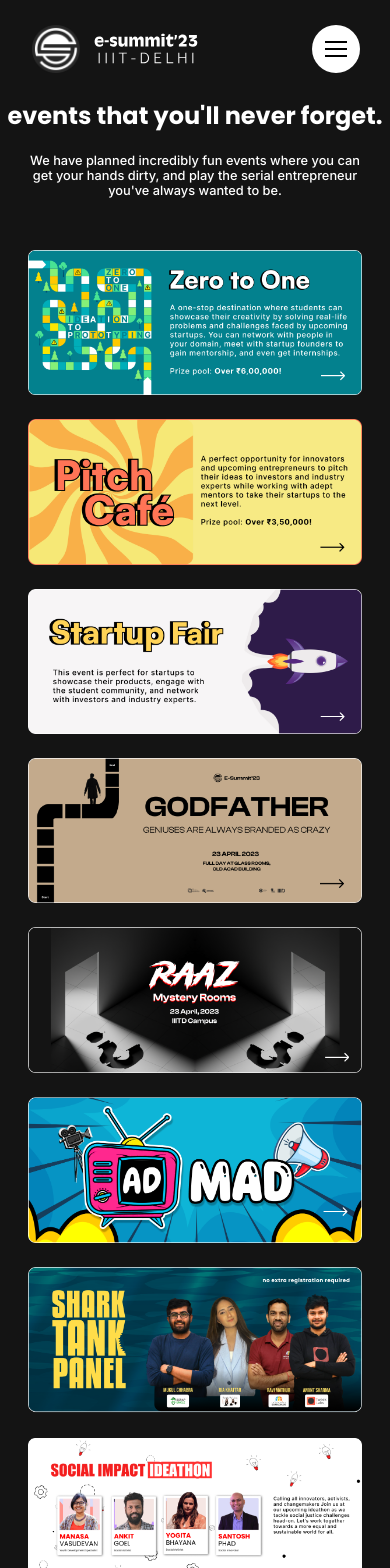
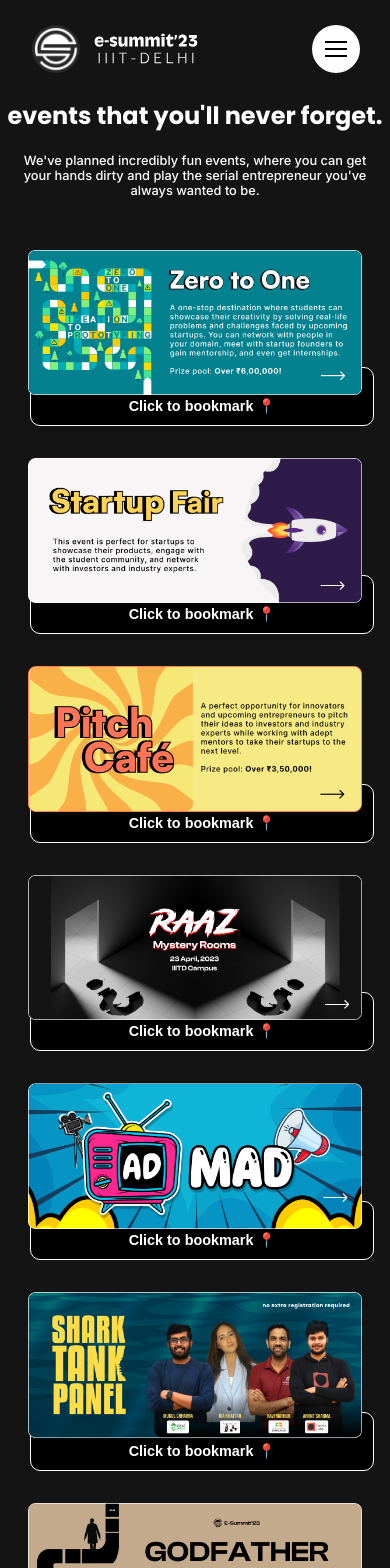
Before and after one commit to SarthakS09/techstars, a React (Create React App) app: page /events in a window 390 px wide. Shown: the top 1568 px of the page. Built offline with nearby package versions, Linux system fonts and the light colour scheme.

Commit message:
Updated Event Links

```diff
--- a/src/App.jsx
+++ b/src/App.jsx
@@ -12,33 +12,12 @@
 import 'aos/dist/aos.css';
 import './App.css'
 
-function AnimatedBlob() {
+function onDelete(id) {
 
-  // getting window width
-  const [width, setWidth] = useState(window.innerWidth);
-  useEffect(() => {
-    window.addEventListener('resize', ()=>{
-      setWidth(window.innerWidth);
-    });
-    return () => {
-        window.removeEventListener('resize', ()=>{
-          setWidth(window.innerWidth);
-        });
-    }
-  }, []);
+}
 
-  // checking if display is mobile
-  const isMobile = (width <= 768);
-  if (!isMobile) {
-    document.body.onpointermove = event => {
-      const blob = document.getElementById('blob');
-      const { clientX, clientY } = event;
-      blob.animate({
-        left: `${clientX}px`,
-        top: `${clientY}px`
-      }, {duration: 4000, fill: "forwards"})
-    }
-  }
+function isPresent(id) {
+
 }
 
 function App() {
@@ -46,13 +25,48 @@
   useEffect(() => {
     AOS.init();
   }, [])
+
+  // Initialising an object of preference mappings
+  const [bookmarks, setBookmarks] = useState({
+    'ashneerGrover': false,
+    'nishantSuri': false,
+    'triggeredInsaan': false,
+    'saptarishi': false,
+    'anshMehra': false,
+    'zeroToOne': false,
+    'startupFair': false,
+    'pitchCafe': false,
+    'raaz': false,
+    'adMad': false,
+    'sharkTank': false,
+    'godfather': false,
+    'socialIdeathon': false
+  });
+
+  // if (localStorage.getItem("bookmarks"))
+  //   setBookmarks(JSON.parse(localStorage.getItem("bookmarks")));
+
+  const toggleBookmark = (id) => {
+    console.log('toggle called!')
+    console.log(id)
+    console.log(bookmarks[id])
+    setBookmarks((prevBookmarks) => ({
+      ...prevBookmarks, [id]: !prevBookmarks[id],
+    }));
+    console.log(bookmarks[id])
+  }
+
+  const hasOpted = (id) => {
+    return bookmarks[id];
+  }
+
   return (
     <>
       <Navbar/>
       <Routes>
         <Route path="/" element={<Home/>}/>
-        <Route path="/events" element={<Events/>}/>
-        <Route path="/speakers" element={<Speakers/>}/>
+        <Route path="/events" element={<Events toggleBookmark={toggleBookmark} hasOpted={hasOpted} />}/>
+        <Route path="/speakers" element={<Speakers toggleBookmark={toggleBookmark} hasOpted={hasOpted} />}/>
         <Route path="/schedule" element={<Schedule/>}/>
         <Route path="/about" element={<About/>}/>
         <Route path='*' element={<PageNotFound/>}/>
--- /dev/null
+++ b/src/Components/Card.jsx
@@ -0,0 +1,32 @@
+import React, { useState } from 'react'
+import '../Styles/Card.scss'
+
+export default function Card(props) {
+	const [current, setCurrent]  = useState(false);
+
+	const toggleBookmark = (id) => {
+		props.toggleBookmark(id)
+	}
+
+	const hasOpted = (id) => {
+		return props.hasOpted(id)
+	}
+
+	return (
+	<>
+		<div>
+			<a href={props.link} target="_blank" rel="noreferrer">
+				<img
+					src={props.img}
+					alt={props.id}
+					className="event-banner-min"
+				/>
+			</a>
+			<button className='interest-bar' onClick={() => toggleBookmark(props.id)}>
+				{/* hello */}
+				{hasOpted(props.id) ? 'Bookmarked ✅' : 'Click to bookmark 📍'}
+			</button>
+		</div>
+	</>
+	)
+}
--- a/src/Pages/Events.jsx
+++ b/src/Pages/Events.jsx
@@ -1,5 +1,6 @@
 import { useEffect } from "react"
 import React from 'react'
+import Card from "../Components/Card"
 import zeroToOne from '../Assets/zero-to-one.png'
 import pitchCafe from '../Assets/pitch-cafe.png'
 import startupFair from '../Assets/startup-fair.png'
@@ -9,7 +10,7 @@
 import raaz from '../Assets/raaz.png'
 import adMad from '../Assets/ad-mad.png'
 
-export default function Events() {
+export default function Events({toggleBookmark, hasOpted}) {
 
   // This ensures that all pages open with the scrollbar at the top
   useEffect(() => {
@@ -18,42 +19,61 @@
 
   return (
     <>
-        <h2 data-aos="fade-up">events that you'll never forget.</h2>
-        <p className='center' data-aos="fade-up">We have planned incredibly fun events where you can get your hands dirty, and play the serial entrepreneur you've always wanted to be.</p>
-      <div className="container">
+        <h2 data-aos="fade-up">
+          events that you'll never forget.
+        </h2>
+        <p className='center' data-aos="fade-up">
+          We've planned incredibly fun events, where you can get your hands dirty and play the serial entrepreneur you've always wanted to be.
+        </p>
 
-        <a href="https://forms.gle/TASM4aCHxcdSSE5RA" target="_black">
-          <img src={zeroToOne} alt="Zero to One" className="event-banner-min" />
-        </a>
-
-        <a href="https://forms.gle/buRwqAWz7uPKswzA7" target="_black">
-          <img src={pitchCafe} alt="Pitch Cafe" className="event-banner-min" />
-        </a>
-
-        <a href="https://forms.gle/spYit3unTSUq2o618" target="_black">
-          <img src={startupFair} alt="Startup Fair" className="event-banner-min" />
-        </a>
-
-        <a href="https://docs.google.com/forms/d/e/1FAIpQLSdzeD8ILrUeM3HOw4iCRhSfxMcDMxIQ2h5qGEOYsPy1odoyRA/viewform" target="_black">
-          <img src={godfather} alt="Godfather" className="event-banner-min" />
-        </a>
-
-        <a href="https://docs.google.com/forms/d/e/1FAIpQLScN1tspPinpYk26KAAsInA8K0kJ_LyiUvGolnBet8s2dpb9lQ/viewform" target="_black">
-          <img src={raaz} alt="Raaz" className="event-banner-min" />
-        </a>
-
-        <a href="https://docs.google.com/forms/d/e/1FAIpQLSffj9zsrgpwMw1KxxQ81BmitfFpdtmf60s8IZ7Dn86mmIHtEw/viewform" target="_black">
-          <img src={adMad} alt="ad mad" className="event-banner-min" />
-        </a>
-
-        <a>
-          <img src={sharkTank} alt="shark tank" className="event-banner-min"/>
-        </a>
-
-        <a>
-          <img src={socialIdeathon} alt="social ideathon" className="event-banner-min"/>
-        </a>
-        <br />
+        <div className="container">
+          <Card
+            img={zeroToOne}
+            link='https://forms.gle/TASM4aCHxcdSSE5RA'
+            id={'zeroToOne'}
+            toggleBookmark={toggleBookmark}
+            hasOpted={hasOpted} />
+          <Card
+            img={startupFair}
+            link='https://forms.gle/spYit3unTSUq2o618'
+            id={'startupFair'}
+            toggleBookmark={toggleBookmark}
+            hasOpted={hasOpted} />
+          <Card
+            img={pitchCafe}
+            link='https://forms.gle/buRwqAWz7uPKswzA7'
+            id='pitchCafe'
+            toggleBookmark={toggleBookmark}
+            hasOpted={hasOpted} />
+          <Card
+            img={raaz}
+            link='https://docs.google.com/forms/d/e/1FAIpQLScN1tspPinpYk26KAAsInA8K0kJ_LyiUvGolnBet8s2dpb9lQ/viewform'
+            id='raaz'
+            toggleBookmark={toggleBookmark}
+            hasOpted={hasOpted} />
+          <Card
+            img={adMad}
+            link='https://docs.google.com/forms/d/e/1FAIpQLSffj9zsrgpwMw1KxxQ81BmitfFpdtmf60s8IZ7Dn86mmIHtEw/viewform'
+            id='adMad'
+            toggleBookmark={toggleBookmark}
+            hasOpted={hasOpted} />
+          <Card
+            img={sharkTank}
+            id='sharkTank'
+            toggleBookmark={toggleBookmark}
+            hasOpted={hasOpted} />
+          <Card
+            img={godfather}
+            link='https://docs.google.com/forms/d/e/1FAIpQLSdzeD8ILrUeM3HOw4iCRhSfxMcDMxIQ2h5qGEOYsPy1odoyRA/viewform'
+            id='godfather'
+            toggleBookmark={toggleBookmark}
+            hasOpted={hasOpted} />
+          <Card
+            img={socialIdeathon}
+            id='socialIdeathon'
+            toggleBookmark={toggleBookmark}
+            hasOpted={hasOpted} />
+          <br />
       </div>
     </>
   )
--- a/src/Pages/Home.jsx
+++ b/src/Pages/Home.jsx
@@ -2,7 +2,6 @@
 import { useEffect } from 'react'
 import { Link as NavLink } from 'react-router-dom'
 import { Link } from 'react-scroll'
-import Spline from '@splinetool/react-spline'
 import Navbar from '../Components/Navbar'
 import Footer from '../Components/Footer'
 import heroVideo from '../Assets/hero.mp4';
--- a/src/Pages/Speakers.jsx
+++ b/src/Pages/Speakers.jsx
@@ -1,5 +1,6 @@
 import React from 'react'
 import { useEffect } from 'react'
+import Card from '../Components/Card'
 import ashneer from '../Assets/ashneer.png'
 import triggeredInsaan from '../Assets/triggered-insaan.png'
 import suri from '../Assets/suri.png'
@@ -7,7 +8,7 @@
 import anshMehra from '../Assets/ansh-mehra.png'
 import '../Styles/Speakers.scss'
 
-export default function Speakers() {
+export default function Speakers({hasOpted, toggleBookmark}) {
 
   useEffect(() => {
     window.scrollTo(0, 0)
@@ -16,30 +17,41 @@
   return (
     <>
       <h2 data-aos="fade-up">remarkable speakers.</h2>
-      <p className='center' data-aos="fade-up">What do you get when you take the brighest entrepreneurial minds of the country, put them together at one place and let them talk about their life experiences? That's right, you get IIIT-Delhi's E-Summit'23.</p>
+      <p className='center' data-aos="fade-up">
+        What do you get when you take the brighest entrepreneurial minds of the country, put them together at one place and let them talk about their life experiences? That's right, you get IIIT-Delhi's E-Summit'23.
+      </p>
 
       <div className="container">
-
-        <a href="https://forms.gle/sdfdyeHz1NyTiP538" target='_blank'>
-          <img src={ashneer} alt="Ashneer Grover" className="event-banner-min"/>
-        </a>
-
-        <a href="https://docs.google.com/forms/d/e/1FAIpQLSecJjDEtRBMuTcufJXE5Bju3473tyFs5FQK15a-z7cG3sBPmA/viewform" target="_black">
-          <img src={suri} alt="Suri" className="event-banner-min"/>
-        </a>
-
-        <a href="https://forms.gle/8YTCMbWMgYoaDRT2A" target="_black">
-          <img src={triggeredInsaan} alt="Startup Fair" className="event-banner-min"/>
-        </a>
-
-        <a href="https://forms.gle/3b7tY9Pe4NFgSzoF7" target="_black">
-          <img src={saptarshi} alt="Saptarshi Prakash" className="event-banner-min"/>
-        </a>
-
-        <a href="https://forms.gle/ymQvC4XFwcTjTQCRA" target="_black">
-          <img src={anshMehra} alt="Ansh Mehra" className="event-banner-min"/>
-        </a>
-
+        <Card
+          img={ashneer}
+          link='https://forms.gle/sdfdyeHz1NyTiP538'
+          id='ashneerGrover'
+          toggleBookmark={toggleBookmark}
+          hasOpted={hasOpted} />
+        <Card
+          img={suri}
+          link='https://docs.google.com/forms/d/e/1FAIpQLSecJjDEtRBMuTcufJXE5Bju3473tyFs5FQK15a-z7cG3sBPmA/viewform'
+          id='nishantSuri'
+          toggleBookmark={toggleBookmark}
+          hasOpted={hasOpted} />
+        <Card
+          img={triggeredInsaan}
+          link='https://forms.gle/8YTCMbWMgYoaDRT2A'
+          id='triggeredInsaan'
+          toggleBookmark={toggleBookmark}
+          hasOpted={hasOpted} />
+        <Card
+          img={saptarshi}
+          link='https://forms.gle/3b7tY9Pe4NFgSzoF7'
+          id='saptarishi'
+          toggleBookmark={toggleBookmark}
+          hasOpted={hasOpted} />
+        <Card
+          img={anshMehra}
+          link='https://forms.gle/ymQvC4XFwcTjTQCRA'
+          id='anshMehra'
+          toggleBookmark={toggleBookmark}
+          hasOpted={hasOpted} />
       </div>
     </>
   )
--- /dev/null
+++ b/src/Styles/Card.scss
@@ -0,0 +1,22 @@
+.interest-bar {
+	display: block;
+	background: black;
+	color: white;
+	border: 1px solid white;
+	margin: 10px 20px;
+	margin-top: -40px;
+	cursor: pointer;
+	padding: 30px 15px;
+	padding-bottom: 10px;
+	margin-bottom: 20px;
+	border-radius: 10px;
+	text-align: center;
+	transition: 0.2s;
+	font-size: 0.9rem;
+	font-weight: 600;
+	width: 93%;
+	&:hover {
+		background: white;
+		color: black;
+	}
+}
--- a/src/Styles/Speakers.scss
+++ b/src/Styles/Speakers.scss
@@ -15,7 +15,6 @@
     transition: 0.2s;
     padding: 0px 20px;
     &:hover {
-        transform: translateY(-10px);
         filter: brightness(80%);
     }
 }
```
